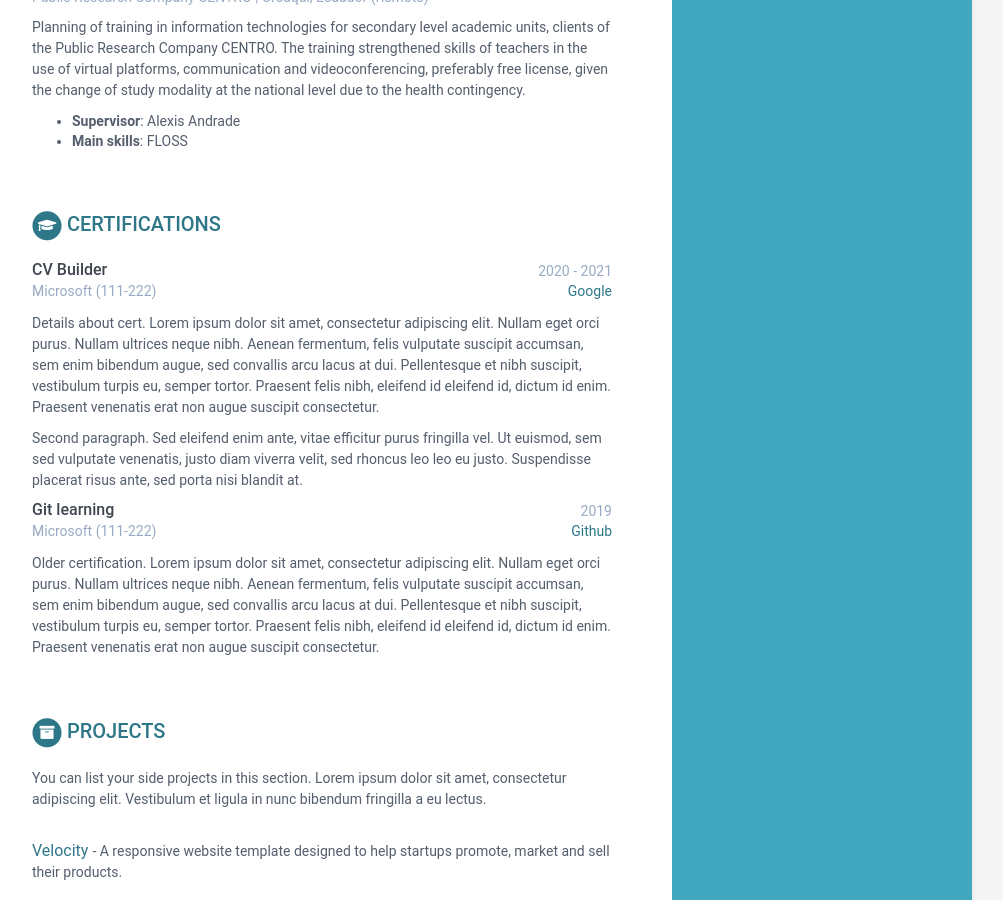
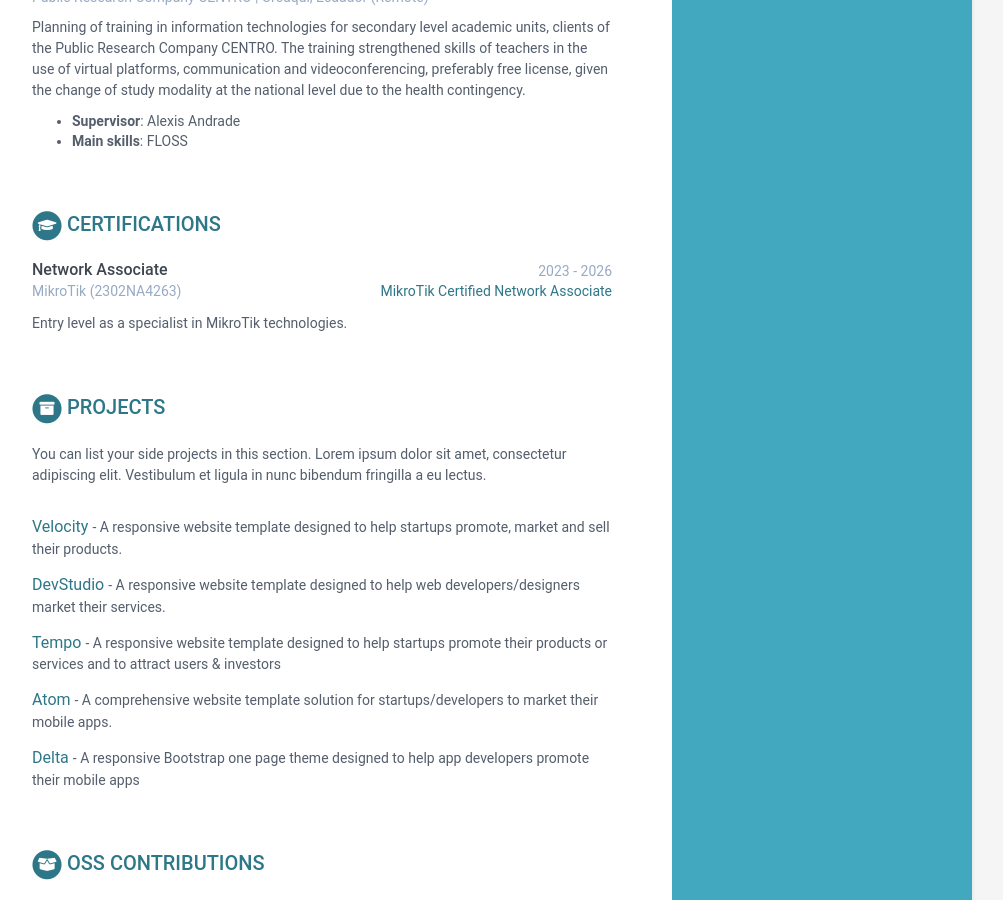
Before and after one commit to pepeleduin/pepeleduin.github.io, a Jekyll site: the page built from index.html, in a window 1280 px wide and 900 px high, scrolled down 1819 px. Shown: the whole window, without its empty margins (168-1171 px from the left). Built offline with Jekyll 4.4.1, drawn with Linux system fonts in a browser that asks for light colours.

Commit message:
Add Mikrotik certification

```diff
--- a/_data/data.yml
+++ b/_data/data.yml
@@ -166,43 +166,15 @@ experiences:
 certifications:
   title: Certifications
   list:
-    - name: CV Builder
-      start: 2020
-      end: 2021
-      organization: Microsoft
-      credentialid: 111-222
-      credentialurl: www.google.com
-      credentialname: Google
+    - name: Network Associate
+      start: 2023
+      end: 2026
+      organization: MikroTik
+      credentialid: 2302NA4263
+      credentialurl: https://drive.google.com/file/d/13u1SnS6B8_595h_iPSKjAlw1Ayh9WKpK/view?usp=sharing
+      credentialname: MikroTik Certified Network Associate
       details: |
-        Details about cert. Lorem ipsum dolor sit amet, consectetur
-        adipiscing elit.
-        Nullam eget orci purus. Nullam ultrices neque nibh.
-        Aenean fermentum, felis vulputate suscipit accumsan,
-        sem enim bibendum augue, sed convallis arcu lacus at dui.
-        Pellentesque et nibh suscipit, vestibulum turpis eu, semper tortor.
-        Praesent felis nibh, eleifend id eleifend id, dictum id enim.
-        Praesent venenatis erat non augue suscipit consectetur.
-
-        Second paragraph. Sed eleifend enim ante, vitae efficitur purus
-        fringilla vel. Ut euismod, sem sed vulputate venenatis,
-        justo diam viverra velit, sed rhoncus leo leo eu justo.
-        Suspendisse placerat risus ante, sed porta nisi blandit at.
-    - name: Git learning
-      start: 2019
-      end:
-      organization: Microsoft
-      credentialid: 111-222
-      credentialurl: www.github.com
-      credentialname: Github
-      details: |
-        Older certification. Lorem ipsum dolor sit amet, consectetur
-        adipiscing elit.
-        Nullam eget orci purus. Nullam ultrices neque nibh.
-        Aenean fermentum, felis vulputate suscipit accumsan,
-        sem enim bibendum augue, sed convallis arcu lacus at dui.
-        Pellentesque et nibh suscipit, vestibulum turpis eu, semper tortor.
-        Praesent felis nibh, eleifend id eleifend id, dictum id enim.
-        Praesent venenatis erat non augue suscipit consectetur.
+        Entry level as a specialist in MikroTik technologies.
 
 projects:
   title: Projects
```
